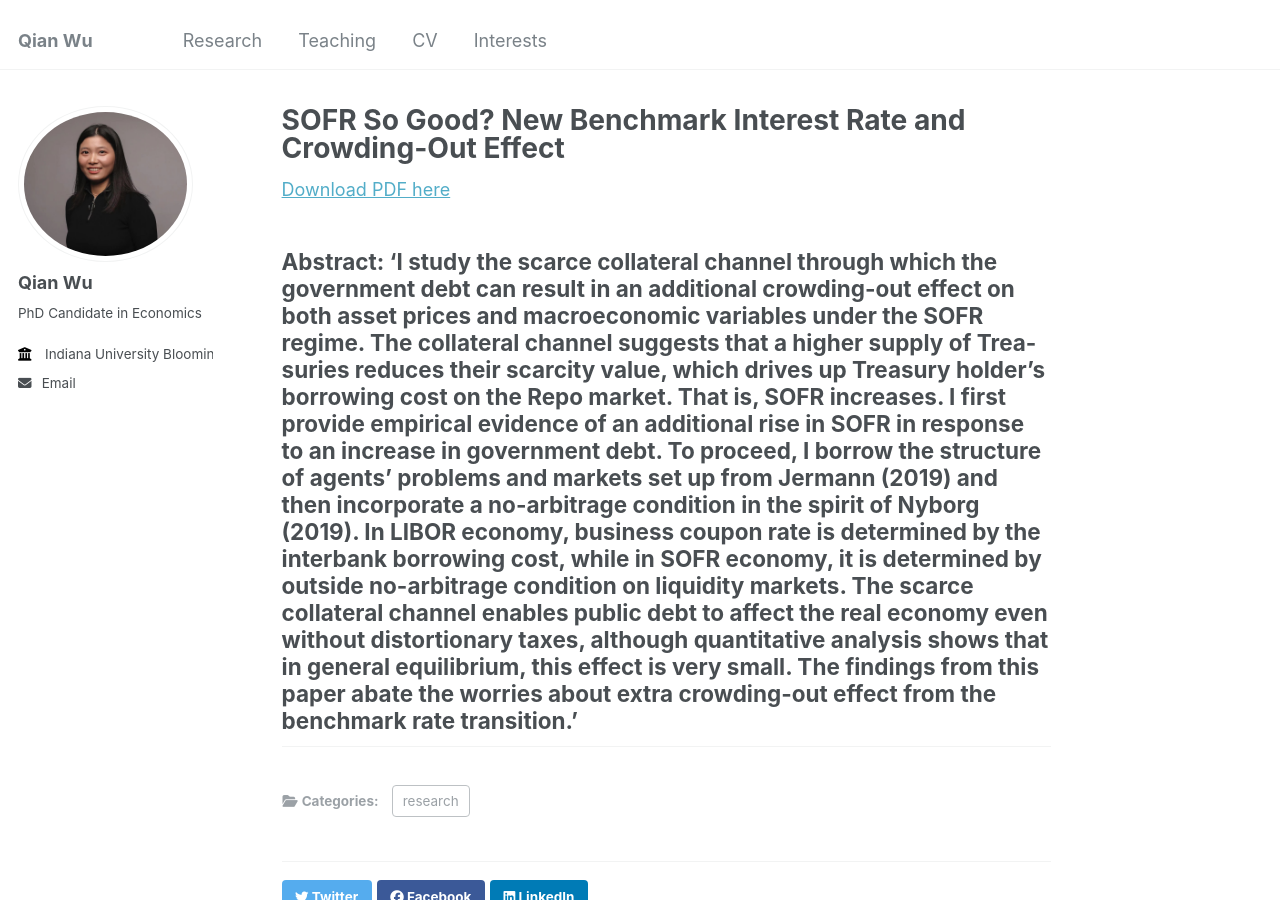
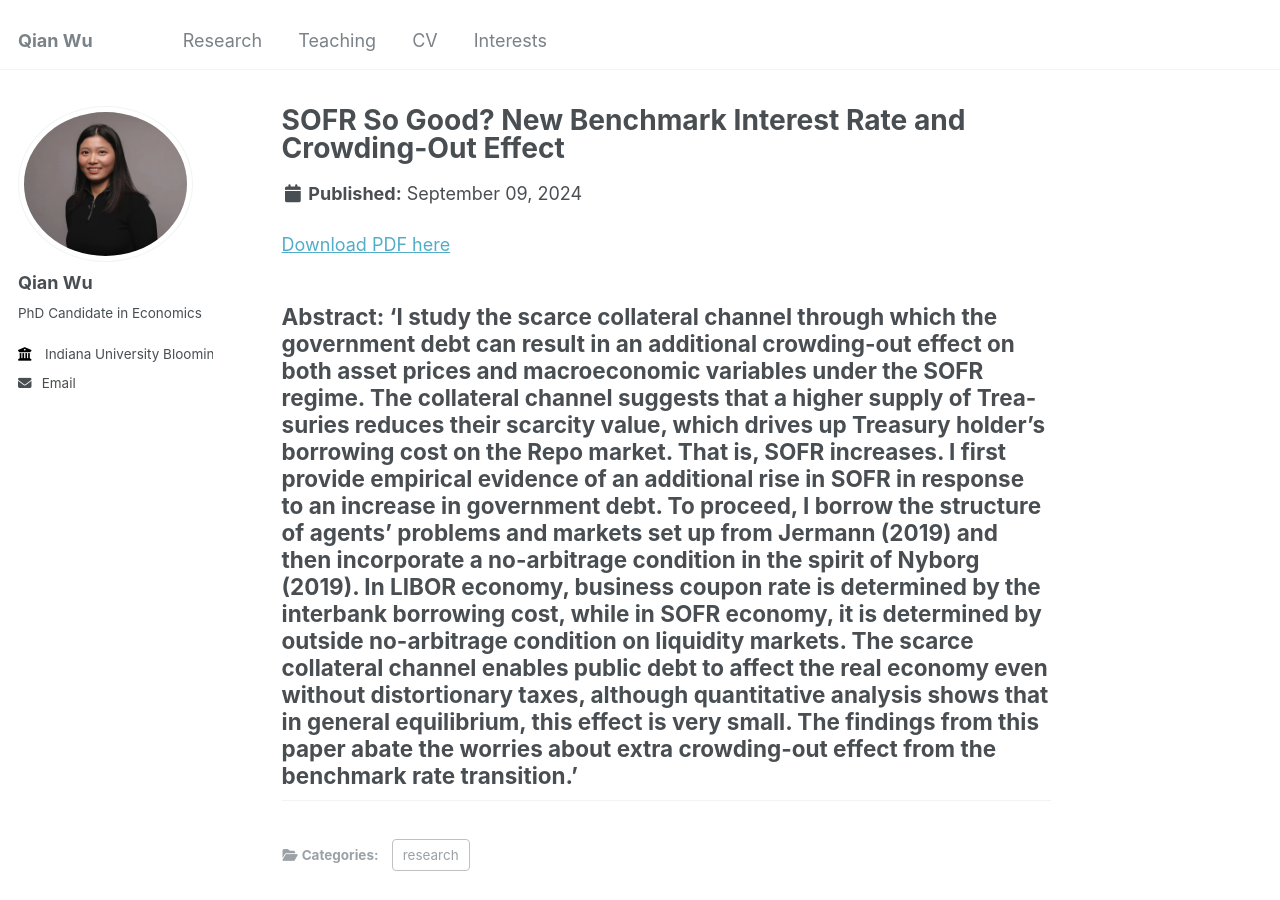
Before and after one commit to qianwu-ef/qianwu-ef.github.io, a Jekyll site: the page built from _research/SOFR So Good.md, in a window 1280 px wide and 900 px high. Built offline with Jekyll 4.4.1, drawn with Linux system fonts in a browser that asks for light colours; a file with an impossible date is left out.

Commit message:
Update single.html

```diff
--- a/_layouts/single.html
+++ b/_layouts/single.html
@@ -33,6 +33,15 @@
         {% if page.modified %}
           <p class="page__date"><strong><i class="fa fa-fw fa-calendar" aria-hidden="true"></i> {{ site.data.ui-text[site.locale].date_label | default: "Published:" }}</strong> <time datetime="{{ page.modified | date: "%Y-%m-%d" }}">{{ page.modified | date: "%B %d, %Y" }}</time></p>
         {% endif %}
+
+        {% if page.collection == 'teaching' %}
+          <p> {{ page.type }}, <i>{{ page.venue }}</i>, {{ page.date | default: "1900-01-01" | date: "%Y" }} </p>
+        {% elsif page.venue and page.date %}
+          <p>Published in <i>{{ page.venue }}</i>, {{ page.date | default: "1900-01-01" | date: "%Y" }} </p>
+        {% elsif page.date %}
+          <p class="page__date"><strong><i class="fa fa-fw fa-calendar" aria-hidden="true"></i> {{ site.data.ui-text[site.locale].date_label | default: "Published:" }}</strong> <time datetime="{{ page.date | date_to_xmlschema }}">{{ page.date | default: "1900-01-01" | date: "%B %d, %Y" }}</time></p>
+        {% endif %}
+        </header>
       {% endunless %}
 
       <section class="page__content" itemprop="text">
```
